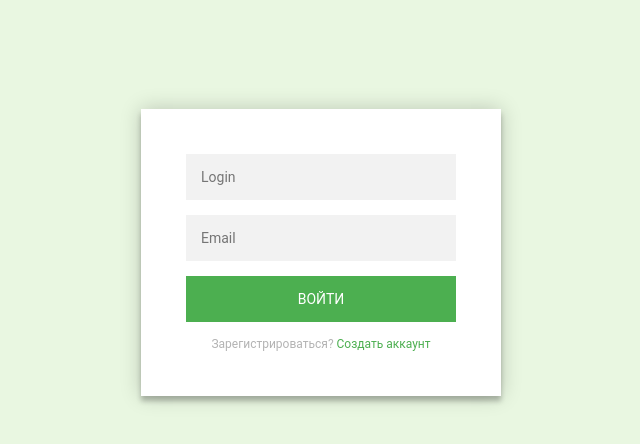
After one commit to VasilevaLenaV/Flask, a Flask app: page /login in a window 1280 px wide. The commit adds this page. Shown: the top 444 px of the page, without its empty margins (319-959 px from the left). Run offline with Flask 3, Linux system fonts and the light colour scheme.

Commit message:
Дз к уроку 2

```diff
--- a/main.py
+++ b/main.py
@@ -1,16 +1,59 @@
-from flask import Flask, render_template
+import os
+from flask import Flask, render_template, request, flash, redirect, make_response
 
 app = Flask(__name__)
 
+package_dir = os.path.dirname(
+    os.path.abspath(__file__)
+)
+static = os.path.join(
+    package_dir, "static"
+)
+app.static_folder=static
+app.config['SECRET_KEY'] = 'qwerty!QAZ'
+
 category = [
-    {"name": "Одежда",  "id": 1},
+    {"name": "Одежда", "id": 1},
     {"name": "Обувь", "id": 2},
     {"name": "Аксессуары", "id": 3},
 ]
 
+
 @app.route('/')
 def index():
-    return render_template('index.html')
+    user_data = request.cookies.get('user_data')
+    if user_data:
+        cookies = (dict(i.split('=', 1) for i in user_data.split('&')))
+        return render_template('index.html', user=cookies)
+    return render_template('index.html', user=None)
+
+
+@app.route('/login', methods=['GET', 'POST'])
+def login():
+    user_data = request.cookies.get('user_data')
+    if user_data:
+        cookies = (dict(i.split('=', 1) for i in user_data.split('&')))
+        return render_template('login.html', user=cookies)
+
+    if request.method == 'POST':
+        username = request.form.get('username')
+        email = request.form.get('email')
+
+        if username and email:
+            flash("Successful login", "success")
+            response = make_response(redirect('/'))
+            response.set_cookie('user_data', f'username={username}&email={email}')
+            return response
+        else:
+            flash("Wrong username or email", "danger")
+    return render_template('login.html')
+
+
+@app.route('/logout')
+def logout():
+    response = make_response(redirect('/'))
+    response.delete_cookie('user_data')
+    return response
 
 
 @app.route('/categories')
--- /dev/null
+++ b/static/css/style.css
@@ -0,0 +1,103 @@
+h1 {
+    border: 2px #eee solid;
+    color: brown;
+    text-align: center;
+    padding: 10px;
+}
+
+@import url(https://fonts.googleapis.com/css?family=Roboto:300);
+
+.login-page {
+  width: 360px;
+  padding: 8% 0 0;
+  margin: auto;
+}
+.form {
+  position: relative;
+  z-index: 1;
+  background: #FFFFFF;
+  max-width: 360px;
+  margin: 0 auto 100px;
+  padding: 45px;
+  text-align: center;
+  box-shadow: 0 0 20px 0 rgba(0, 0, 0, 0.2), 0 5px 5px 0 rgba(0, 0, 0, 0.24);
+}
+.form input {
+  font-family: "Roboto", sans-serif;
+  outline: 0;
+  background: #f2f2f2;
+  width: 100%;
+  border: 0;
+  margin: 0 0 15px;
+  padding: 15px;
+  box-sizing: border-box;
+  font-size: 14px;
+}
+.form button {
+  font-family: "Roboto", sans-serif;
+  text-transform: uppercase;
+  outline: 0;
+  background: #4CAF50;
+  width: 100%;
+  border: 0;
+  padding: 15px;
+  color: #FFFFFF;
+  font-size: 14px;
+  -webkit-transition: all 0.3 ease;
+  transition: all 0.3 ease;
+  cursor: pointer;
+}
+.form button:hover,.form button:active,.form button:focus {
+  background: #43A047;
+}
+.form .message {
+  margin: 15px 0 0;
+  color: #b3b3b3;
+  font-size: 12px;
+}
+.form .message a {
+  color: #4CAF50;
+  text-decoration: none;
+}
+.form .register-form {
+  display: none;
+}
+.container {
+  position: relative;
+  z-index: 1;
+  max-width: 300px;
+  margin: 0 auto;
+}
+.container:before, .container:after {
+  content: "";
+  display: block;
+  clear: both;
+}
+.container .info {
+  margin: 50px auto;
+  text-align: center;
+}
+.container .info h1 {
+  margin: 0 0 15px;
+  padding: 0;
+  font-size: 36px;
+  font-weight: 300;
+  color: #1a1a1a;
+}
+.container .info span {
+  color: #4d4d4d;
+  font-size: 12px;
+}
+.container .info span a {
+  color: #000000;
+  text-decoration: none;
+}
+.container .info span .fa {
+  color: #EF3B3A;
+}
+body {
+  background: rgb(233, 247, 225);
+  font-family: "Roboto", sans-serif;
+  -webkit-font-smoothing: antialiased;
+  -moz-osx-font-smoothing: grayscale;
+}
--- a/templates/index.html
+++ b/templates/index.html
@@ -1,5 +1,6 @@
 {% extends 'base.html' %}
 
 {% block content%}
-    <h1>{% block title %} Welcome to internet store {% endblock %}</h1>
+
+	<h1>{% block title %} Welcome to STORE {% endblock %}</h1>
 {% endblock %}
--- /dev/null
+++ b/templates/login.html
@@ -0,0 +1,26 @@
+<!DOCTYPE html>
+<html lang="en">
+<head>
+    <meta charset="UTF-8">
+    <link rel="stylesheet" type="text/css" href="static/css/style.css">
+    <title>Title</title>
+</head>
+<body>
+<div class="login-page">
+  <div class="form">
+    <form class="register-form">
+      <input type="text" placeholder="name"/>
+      <input type="email" placeholder="email"/>
+      <button>create</button>
+      <p class="message">Есть регистрация? <a href="#">Войти</a></p>
+    </form>
+    <form method="post" action="" class="login-form">
+      <input type="text" name="username" id="username" placeholder="Login"/>
+      <input type="email" name="email" id="email" placeholder="Email"/>
+      <button type="submit" name="submit" id="submit" value="Login">Войти</button>
+      <p class="message">Зарегистрироваться? <a href="#">Создать аккаунт</a></p>
+    </form>
+  </div>
+</div>
+</body>
+</html>
--- a/templates/static/css/style.css
+++ /dev/null
@@ -1,6 +0,0 @@
-h1 {
-    border: 2px #eee solid;
-    color: brown;
-    text-align: center;
-    padding: 10px;
-}
```
Also changed, not shown: Task8/templates/about.html (deleted, +0 -9 lines), Task8/templates/base.html (deleted, +0 -30 lines), Task8/templates/contacts.html (deleted, +0 -13 lines), Task8/templates/home.html (deleted, +0 -9 lines), templates/base.html (+36 -13 lines).
